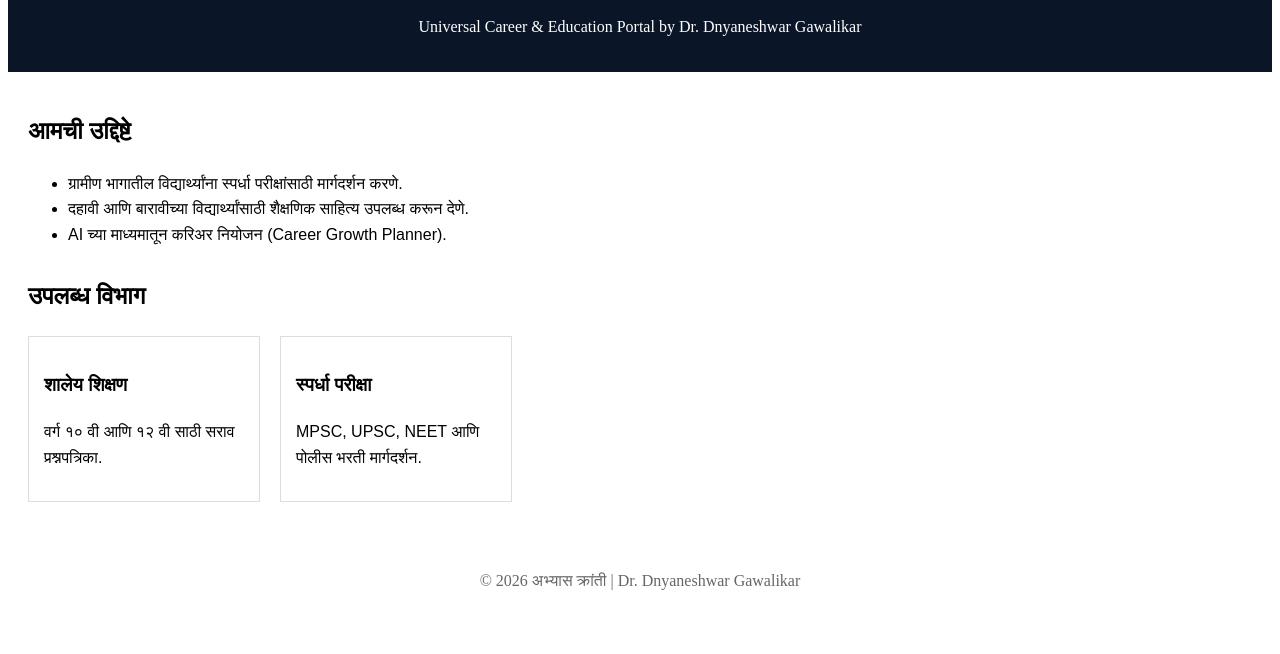
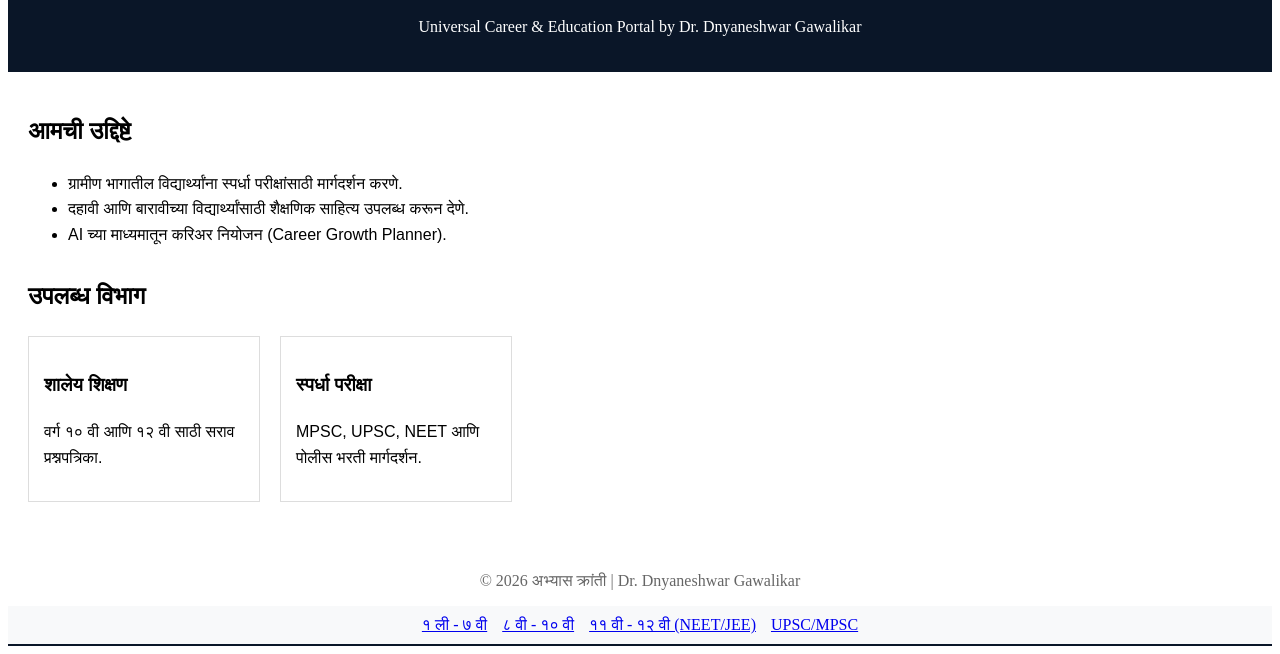
Before and after one commit to Dnyaneshwar-sg/Abhyas-kranti, a website: page index.html in a window 1280 px wide. Shown: the part 224-878 px from the top of the page. Before the commit the page ends 830 px from the top, so only its background shows below. Drawn offline with Linux system fonts and the light colour scheme.

Commit message:
Update index.html

```diff
--- a/index.html
+++ b/index.html
@@ -78,4 +78,9 @@
     <footer style="text-align: center; margin-top: 50px; color: #666;">
         <p>© 2026 अभ्यास क्रांती | Dr. Dnyaneshwar Gawalikar</p>
     </footer>
-</body>
+</body><nav style="background: #f8f9fa; padding: 10px; display: flex; justify-content: center; gap: 15px; border-bottom: 2px solid #0a1628;">
+    <a href="#primary">१ ली - ७ वी</a>
+    <a href="#secondary">८ वी - १० वी</a>
+    <a href="#higher">११ वी - १२ वी (NEET/JEE)</a>
+    <a href="#upsc">UPSC/MPSC</a>
+</nav>
```
